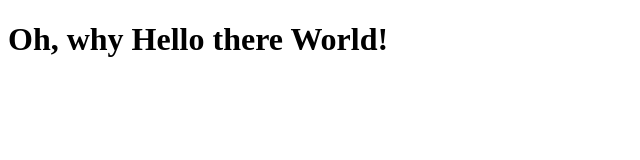
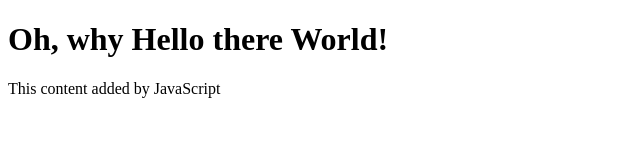
Before and after one commit to MattyJ1212/my-first-website, a plain HTML site: page index.html in a window 1280 px wide. Shown: the whole page, without its empty margins (0-640 px from the left). Drawn offline with Linux system fonts and the light colour scheme.

Commit message:
add script.js, connect to index.html

```diff
--- a/index.html
+++ b/index.html
@@ -6,5 +6,6 @@
     </head>
     <body>
         <h1>Oh, why Hello there World!</h1>
+        <script src="script.js"></script>
     </body>
 </html>
--- /dev/null
+++ b/script.js
@@ -0,0 +1,4 @@
+const h2 = document.createElement("ht");
+h2.textContent = "This content added by JavaScript";
+
+document.querySelector("body").appendChild(h2);
```
